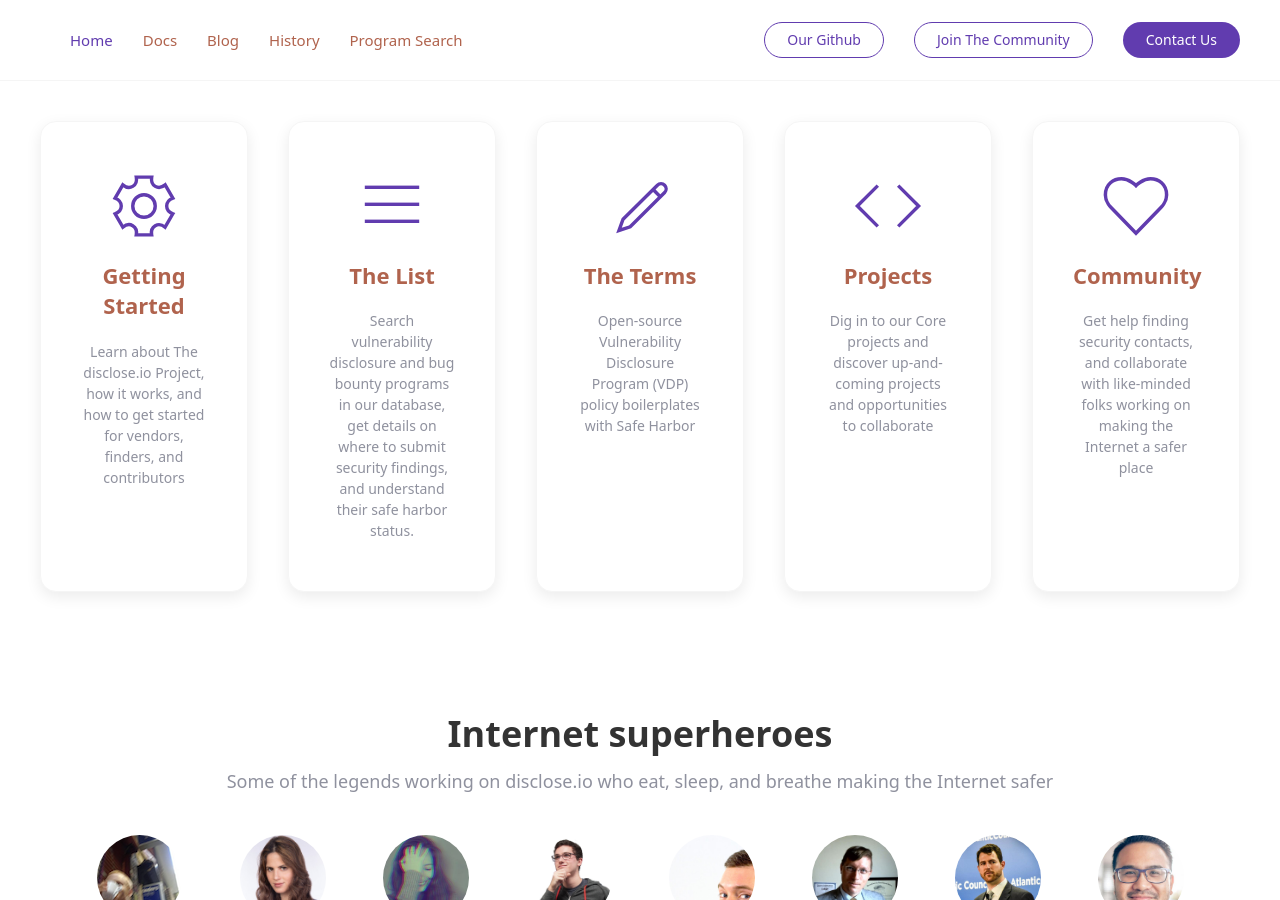
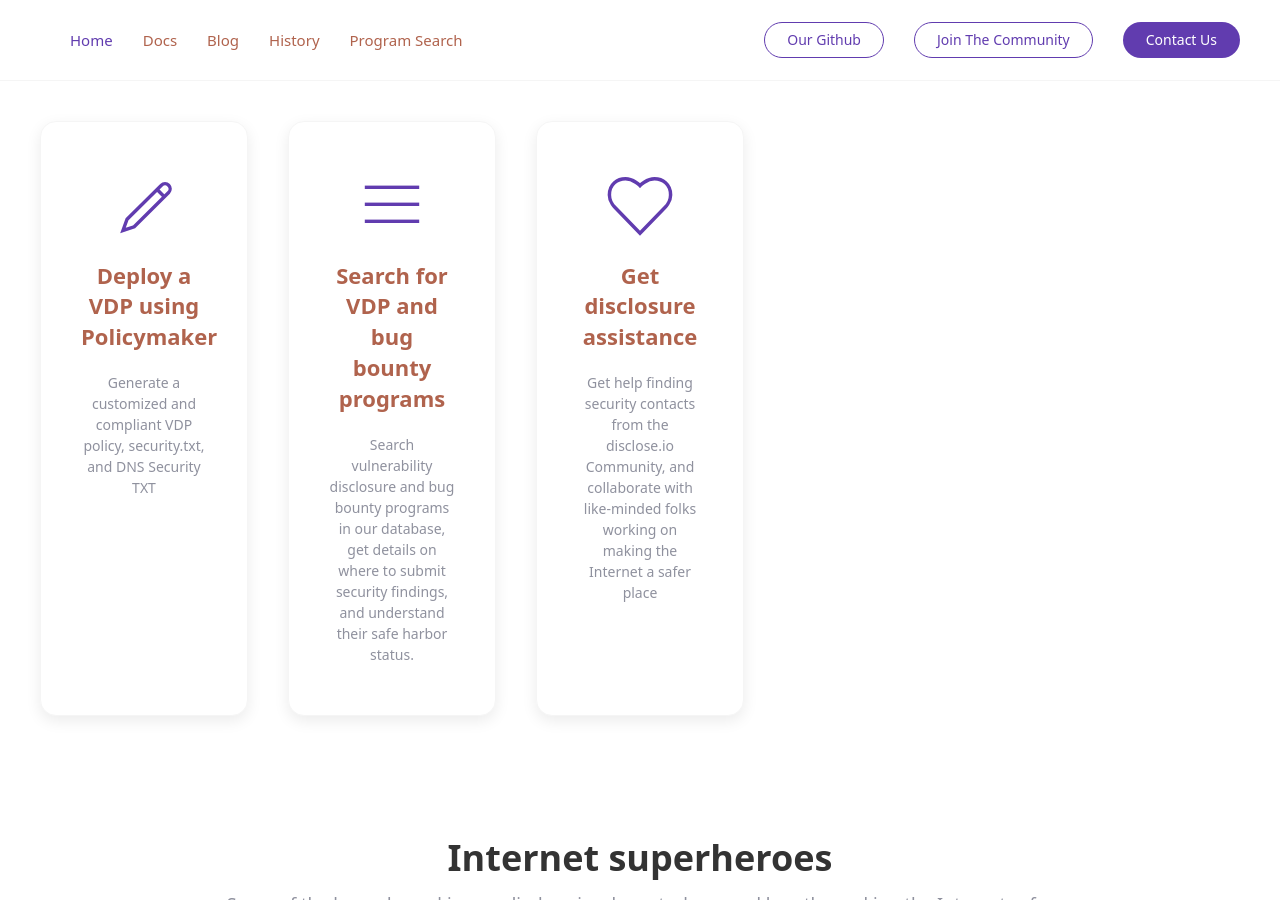
Before and after one commit to disclose/docs, a Jekyll site: the page built from docs/index.md, in a window 1280 px wide and 900 px high, scrolled down 515 px. Built offline with Jekyll 4.4.1, drawn with Linux system fonts in a browser that asks for light colours.

Commit message:
Update navigation_boxes.yml

```diff
--- a/docs/_data/navigation_boxes.yml
+++ b/docs/_data/navigation_boxes.yml
@@ -1,26 +1,16 @@
 # Boxes include navigation
 
-- title: Getting Started
-  desc: Learn about The disclose.io Project, how it works, and how to get started for vendors, finders, and contributors
-  icon: cog
+- title: Deploy a VDP using Policymaker
+  desc: Generate a customized and compliant VDP policy, security.txt, and DNS Security TXT
+  icon: pencil
   doc: what-is-disclose
 
-- title: The List
+- title: Search for VDP and bug bounty programs
   desc: Search vulnerability disclosure and bug bounty programs in our database, get details on where to submit security findings, and understand their safe harbor status.
   icon: menu
   url: programs/
 
-- title: The Terms
-  desc: Open-source Vulnerability Disclosure Program (VDP) policy boilerplates with Safe Harbor
-  icon: pencil
-  url: https://policymaker.disclose.io
-
-- title: Projects
-  desc: Dig in to our Core projects and discover up-and-coming projects and opportunities to collaborate
-  icon: code
-  doc: project-directory
-
-- title: Community
-  desc: Get help finding security contacts, and collaborate with like-minded folks working on making the Internet a safer place
+- title: Get disclosure assistance
+  desc: Get help finding security contacts from the disclose.io Community, and collaborate with like-minded folks working on making the Internet a safer place
   icon: heart
   url: https://community.disclose.io
```
